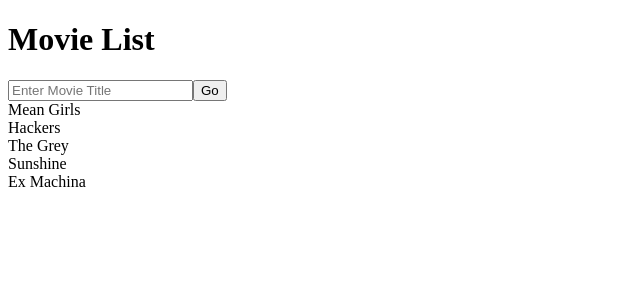
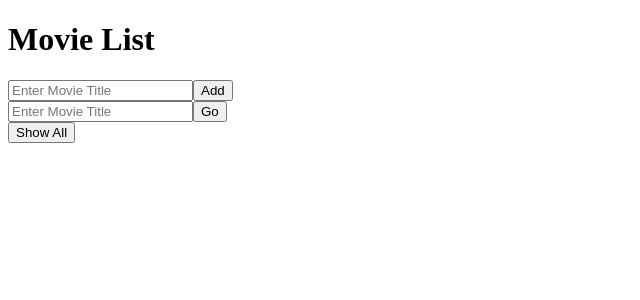
Before and after one commit to tomki1/movie-list, a React app: page / in a window 1280 px wide. Shown: the top 300 px of the page, without its empty margins (0-640 px from the left). Built offline with nearby package versions, Linux system fonts and the light colour scheme; the HTML template or start-up script is replaced by a standard one.

Commit message:
added show all function and add movie function

```diff
--- /dev/null
+++ b/client/src/components/AddMovies.jsx
@@ -0,0 +1,40 @@
+import React from 'react';
+import ReactDOM from 'react-dom';
+
+const { useState } = React;
+
+
+
+  var AddMovies = ({movies, setMovies}) => {
+
+  const [movieToAdd, setMovieToAdd] = useState('');
+
+  var handleAdd = (e) => {
+    console.log("handleAdd", e);
+    setMovieToAdd(e);
+  }
+
+  var handleClick = (movieToAdd) => {
+    console.log('in handle click add', movieToAdd);
+    var movieAdd = {title: movieToAdd};
+    console.log(movieAdd);
+    setMovies([...movies, movieAdd]);
+
+
+  }
+
+  return (
+    <div className="add-bar">
+        <input type="text"
+        id="add-movie"
+        placeholder="Enter Movie Title"
+        onChange={(event)=> handleAdd(event.target.value)}
+        />
+        <button onClick={ () => {handleClick(movieToAdd)}}>Add</button>
+    </div>
+  )
+
+
+};
+
+export default AddMovies;
--- a/client/src/components/App.jsx
+++ b/client/src/components/App.jsx
@@ -4,13 +4,15 @@
 import MovieList from './MovieList.jsx'
 import MovieListEntry from './MovieListEntry.jsx';
 import SearchBar from './SearchBar.jsx'
+import AddMovies from './AddMovies.jsx'
 
 const {useState} = React;
 
 const App = () => {
 
-  const [movies, setMovies] = useState(sampleMovieData);
+  const [movies, setMovies] = useState([]);
   const[searchedMovies, setSearchedMovies] = useState(movies);
+
 
   // const [query, setQuery] = useState("");
 
@@ -43,11 +45,17 @@
 
   }
 
+  var showAllHandler =() => {
+    setSearchedMovies(movies);
+    }
+
+
   return (
     <div>
       <div className="box">
         <h1 className="title">Movie List</h1>
-        <SearchBar searchHandler={searchHandler}/>
+        <AddMovies movies={movies} setMovies={setMovies}/>
+        <SearchBar searchHandler={searchHandler} showAllHandler={showAllHandler}/>
         <div>
           <MovieList movies={searchedMovies}/>
         </div>
--- a/client/src/components/SearchBar.jsx
+++ b/client/src/components/SearchBar.jsx
@@ -3,7 +3,7 @@
 
 const { useState } = React;
 
-var SearchBar = ({searchHandler}) => {
+var SearchBar = ({searchHandler, showAllHandler}) => {
 
   const [query, setQuery] = useState("");
 
@@ -11,22 +11,31 @@
     console.log("handleSearch", e);
     setQuery(e);
   }
+
   var handleClick = (q) => {
-  console.log("in handle click", q);
+  console.log("in handle click search", q);
     searchHandler(q);
+  }
 
-    // searchHandler(event.target.value);
+  var handleShowAll = () => {
+    console.log("in show all");
+    showAllHandler();
   }
 
   return (
+    <div>
     <div className="search-bar">
-        <input type="search"
+        <input type="text"
         id="movie-search"
         placeholder="Enter Movie Title"
         onChange={(event)=> handleSearch(event.target.value)}
         />
         <button onClick={ () => {handleClick(query)}}>Go</button>
     </div>
+    <div className="show-all">
+              <button onClick={ () => {handleShowAll()}}>Show All</button>
+    </div>
+    </div>
   )
 }
 
```
